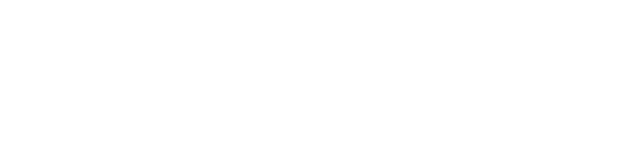
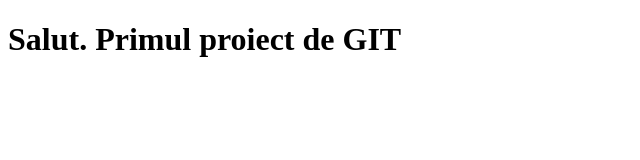
Before and after one commit to costiy/test1, a plain HTML site: page index.html in a window 1280 px wide. Shown: the whole page, without its empty margins (0-640 px from the left). Drawn offline with Linux system fonts and the light colour scheme.

Commit message:
Am modificat

```diff
--- a/index.html
+++ b/index.html
@@ -3,11 +3,11 @@
 <head>
     <meta charset="UTF-8">
     <meta name="viewport" content="width=device-width, initial-scale=1.0">
-    <title>Test 1</title>
+    <title>Costi</title>
 </head>
 
 <body>
-
+    <h1>Salut. Primul proiect de GIT</h1>
 </body>
 
 </html>
```
